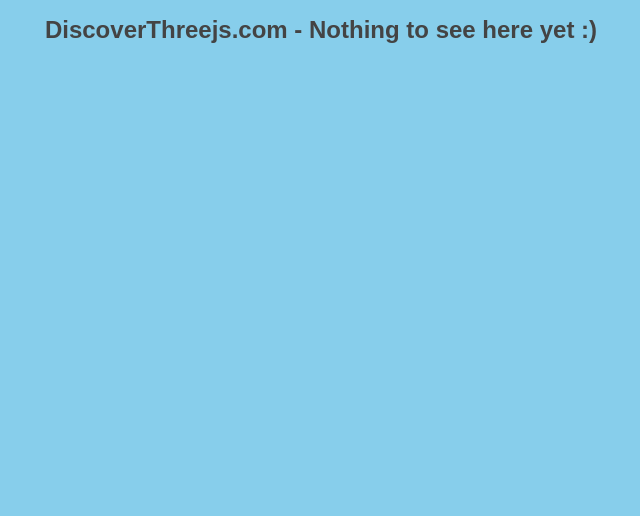
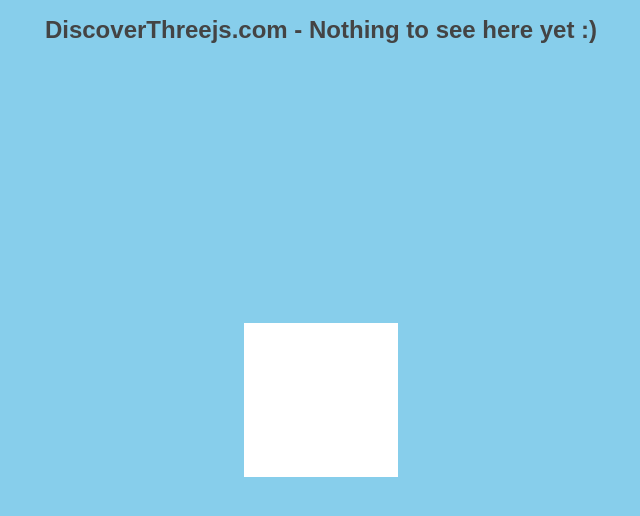
Before and after one commit to ever864/discoverythreejs, a website built with Vite: page index.html in a window 1280 px wide. Shown: the whole page, without its empty margins (319-959 px from the left). Built offline with nearby package versions, Linux system fonts and the light colour scheme.

Commit message:
feat: create simple box

```diff
--- a/index.html
+++ b/index.html
@@ -10,12 +10,10 @@
       href="https://discoverthreejs.com/favicon.ico"
       type="image/x-icon"
     />
-    <script type="module" src="src/main.js"></script>
+    <script type="module" src="./src/main.js"></script>
   </head>
   <body>
     <h1>DiscoverThreejs.com - Nothing to see here yet :)</h1>
-    <div id="scene-container">
-      <canvas></canvas>
-    </div>
+    <div id="scene-container"></div>
   </body>
 </html>
--- a/src/main.js
+++ b/src/main.js
@@ -1,4 +1,44 @@
-import * as THREE from "three";
+import {
+  BoxBufferGeometry,
+  Color,
+  Mesh,
+  MeshBasicMaterial,
+  PerspectiveCamera,
+  Scene,
+  WebGLRenderer,
+} from "https://cdn.skypack.dev/three@0.132.2";
 
-import { OrbitControls } from "three/examples/jsm/controls/OrbitControls";
-import { GLTFLoader } from "three/examples/jsm/loaders/GLTFLoader";
+console.log("Hello, World!");
+
+const container = document.querySelector("#scene-container");
+
+const scene = new Scene();
+
+scene.background = new Color("skyblue");
+
+const fov = 60;
+const aspect = container.clientWidth / container.clientHeight;
+const near = 0.1;
+const far = 1000;
+
+const camera = new PerspectiveCamera(fov, aspect, near, far);
+
+camera.position.set(0, 0, 10);
+
+const geometry = new BoxBufferGeometry(2, 2, 2);
+
+const material = new MeshBasicMaterial();
+
+const cube = new Mesh(geometry, material);
+
+scene.add(cube);
+
+const renderer = new WebGLRenderer();
+
+renderer.setSize(container.clientWidth, container.clientHeight);
+
+renderer.setPixelRatio(window.devicePixelRatio);
+
+container.append(renderer.domElement);
+
+renderer.render(scene, camera);
```
